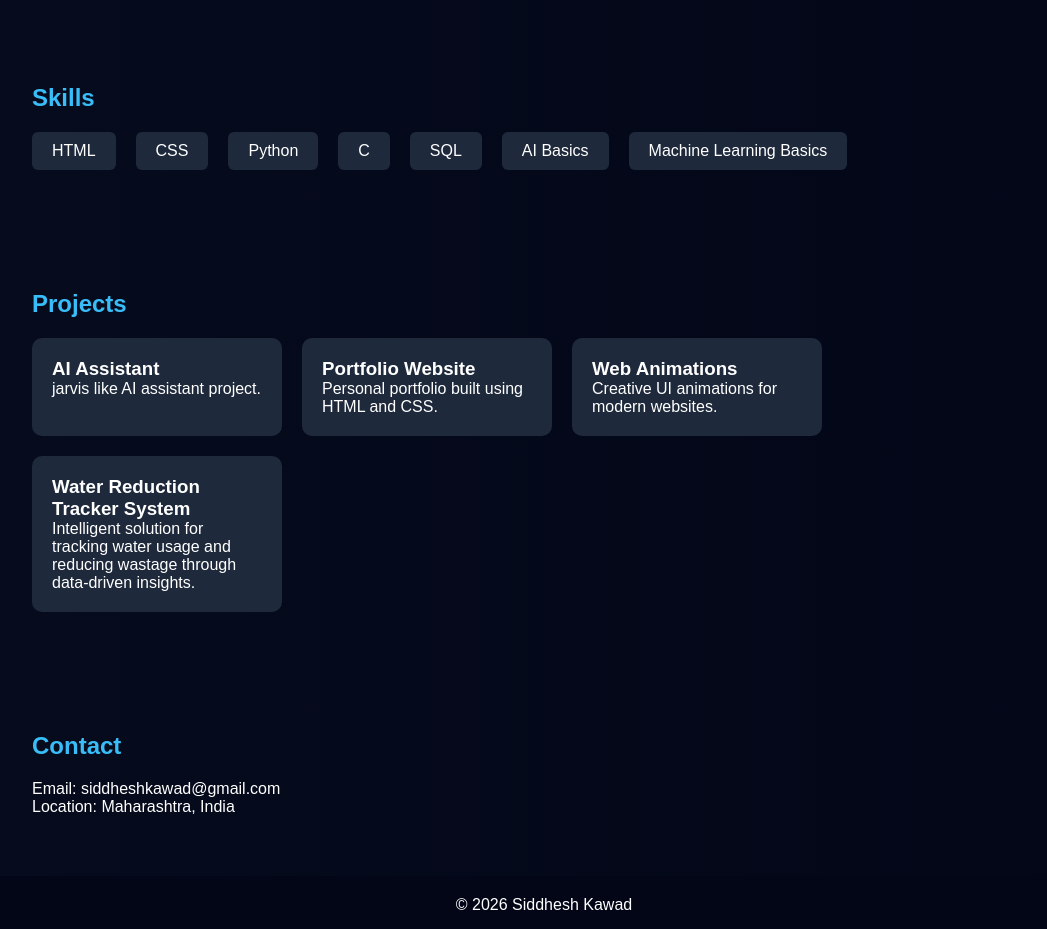
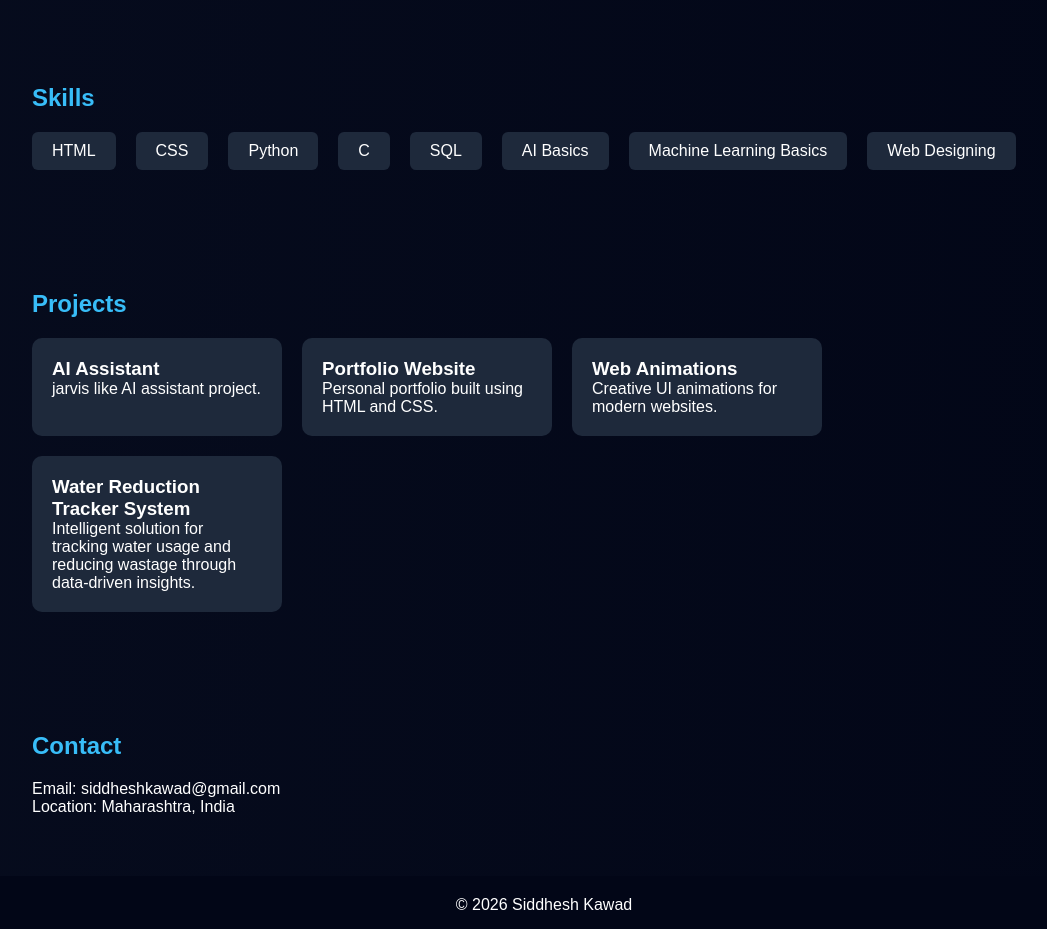
Before and after one commit to SK999CodingWorld/SK-s-PORTFOLIO, a plain HTML site: page index.html in a window 1280 px wide. Shown: the part 820-1749 px from the top of the page, without its empty margins (96-1143 px from the left). Drawn offline with Linux system fonts and the light colour scheme.

Commit message:
Update index.html

```diff
--- a/index.html
+++ b/index.html
@@ -78,6 +78,7 @@ I am Siddhesh Kawad, a passionate engineering student interested in Artificial I
 <div>SQL</div>
 <div>AI Basics</div>
 <div>Machine Learning Basics</div>
+<div>Web Designing</div>
 
 </div>
 
```
